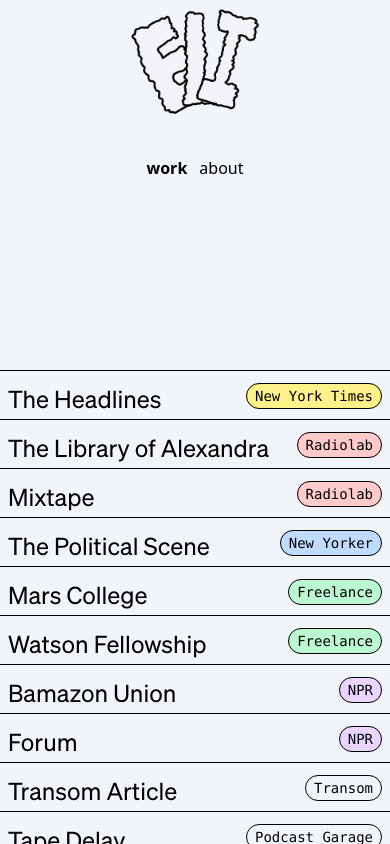
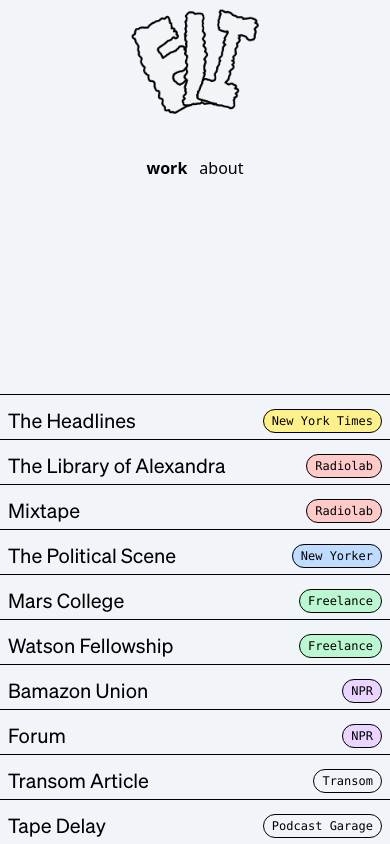
Before and after one commit to elibenton/portfolio, a SvelteKit app: page / in a window 390 px wide. Built offline with nearby package versions, Linux system fonts and the light colour scheme.

Commit message:
mobile engancements

```diff
--- a/src/app.css
+++ b/src/app.css
@@ -47,6 +47,6 @@
 	}
 
 	.org-button {
-		@apply rounded-full border border-black px-2 py-1 font-mono text-sm;
+		@apply rounded-full border border-black px-2 py-1 font-mono text-xs sm:text-sm;
 	}
 }
--- a/src/components/aboutComponent.svelte
+++ b/src/components/aboutComponent.svelte
@@ -2,12 +2,13 @@
 	// import { fade } from 'svelte/transition';
 </script>
 
-<div class="px-2 text-xl *:my-4 sm:*:text-3xl lg:mb-12 lg:px-8">
+<div
+	class="mb-2 px-2 text-lg *:my-4 sm:mb-12 sm:*:text-2xl lg:px-8 lg:*:text-3xl">
 	<p>I am a freelance audio producer and reporter.</p>
 	<p>
-		I have made just about every kind of podcast imaginable: daily news,
-		narrative series, longform investigations, and talk shows. My reporting has
-		taken me to Kazakhstan, Myanmar, India, and all across the United States.
+		I have made just about every kind of podcast: daily news, narrative series,
+		longform investigations, and talk shows. My reporting has taken me to
+		Kazakhstan, Myanmar, India, and all across the United States.
 	</p>
 	<p>
 		Some of my longstanding interests include American political realignment,
--- a/src/components/workComponent.svelte
+++ b/src/components/workComponent.svelte
@@ -15,18 +15,18 @@
 	};
 </script>
 
-<div class="translate-y-4">
+<div class="sm:translate-y-4">
 	<!-- svelte-ignore a11y-no-static-element-interactions -->
 	<!-- svelte-ignore a11y-click-events-have-key-events -->
 	<!-- svelte-ignore a11y-missing-attribute -->
 	{#each filteredStores as { title, roles, year, org, description, slug }}
 		<a
 			href={slug}
-			class="home-card group"
+			class="home-card group pointer-events-none sm:pointer-events-auto"
 			on:mouseenter={() => (hoveredTab = title)}
 			on:mouseleave={() => (hoveredTab = 'home')}>
 			<div>
-				<h1 class="font-sohn text-2xl font-medium md:text-4xl">
+				<h1 class="font-sohn text-xl font-medium sm:text-2xl md:text-4xl">
 					{title}
 				</h1>
 				<span class="p-1 font-mono text-sm">
```
